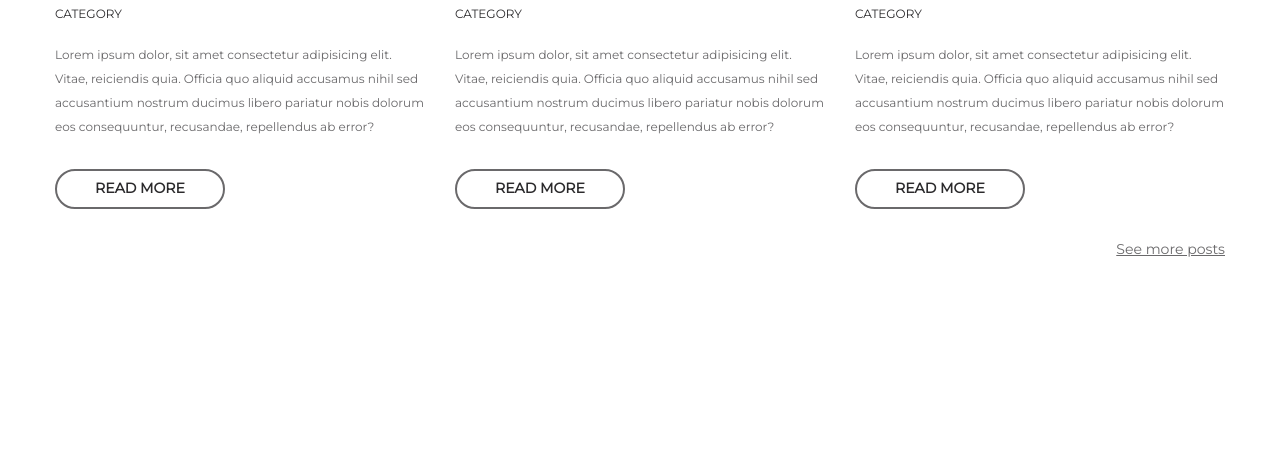
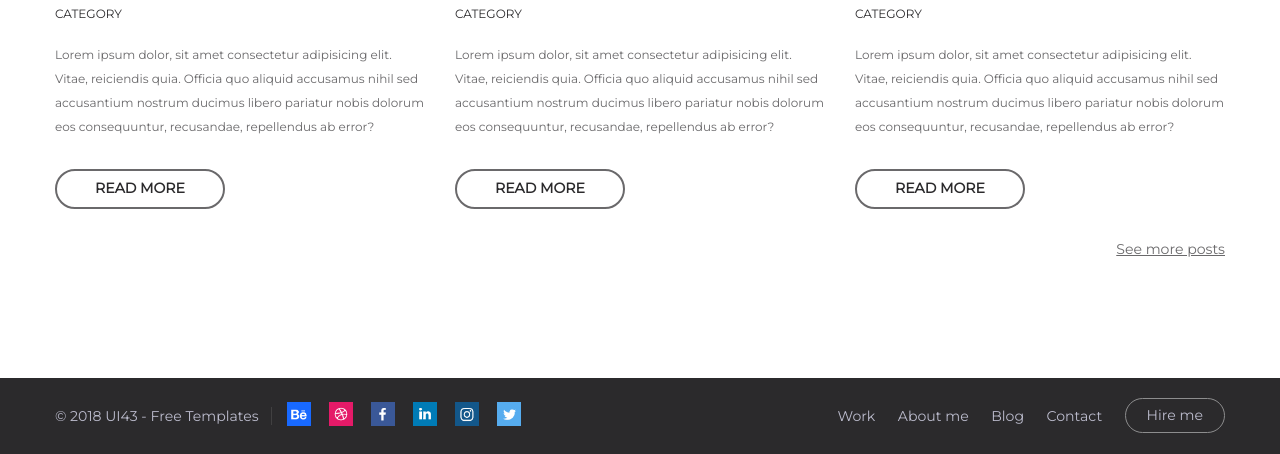
Before and after one commit to Kozlov-Daniil/PortfolioProjects, a plain HTML site: page PortfolioProject01/index.html in a window 1280 px wide. Shown: the part 3431-3885 px from the top of the page. Before the commit the page ends 3809 px from the top, so only its background shows below. Drawn offline with Linux system fonts and the light colour scheme.

Commit message:
PortfolioProject01_v6
Adding a section "Footer"

```diff
--- /dev/null
+++ b/PortfolioProject01/css/blocks/footer.less
@@ -0,0 +1,66 @@
+// main: ../style.less
+
+.footer{
+    background-color: @black;
+    padding: 1.35rem 0;
+}
+
+.footer__inner{
+    display: flex;
+    justify-content: space-between;
+}
+
+.footer__credits{
+    display: flex;
+    align-items: center;
+}
+
+.footer__copyright{
+    color: #BBBBCC;
+    font-size: 0.94rem;
+
+    border-right: 1px solid rgba(@gray, 0.35);
+    padding-right: 0.8rem;
+    margin-right: 1rem;
+}
+
+.footer__social{
+    display: flex;
+    align-items: center;
+
+    a{
+        margin-right: 1.2rem;
+        text-decoration: none;
+    }
+}
+
+.footer__nav{
+    display: flex;
+    align-items: center;
+    font-size: 0.94rem;
+}
+
+
+.footer__nav-link{
+    margin-left: 1.5rem;
+    color: #BBBBCC;
+    text-decoration: none;
+
+    &:hover{
+        text-decoration: underline;
+    }
+
+    &--btn{
+        border: 1px solid @gray-light;
+        border-radius: 20px;
+        padding: 0.6rem 1.4rem;
+        line-height: 1.1;
+
+        &:hover{
+            text-decoration: none;
+            background-color: @gray-light;
+            color: @black;
+            border-color: @gray-light;
+        }
+    }
+}
--- a/PortfolioProject01/css/style.less
+++ b/PortfolioProject01/css/style.less
@@ -42,6 +42,7 @@ margin: 0 0 1rem;
 @import "blocks/reviews";
 @import "blocks/news";
 @import "blocks/articles";
+@import "blocks/footer";
 
 
 // Helpers
--- a/PortfolioProject01/index.html
+++ b/PortfolioProject01/index.html
@@ -308,5 +308,48 @@
      </section> <!--/ News-->
 
 
+     <!-- Footer -->
+     <footer class="footer">
+        <div class="container">
+            <div class="footer__inner">
+                <div class="footer__credits">
+                    <div class="footer__copyright">
+                        &copy; 2018 UI43 - Free Templates
+                    </div>
+                    <div class="footer__social">
+                        <a href="#" target="_blank">
+                            <img src="images/be.png" width="24" alt="">
+                        </a>
+                        <a href="#" target="_blank">
+                            <img src="images/dribbble.png" width="24" alt="">
+                        </a>
+                        <a href="#" target="_blank">
+                            <img src="images/fb.png" width="24" alt="">
+                        </a>
+                        <a href="#" target="_blank">
+                            <img src="images/in.png" width="24" alt="">
+                        </a>
+                        <a href="#" target="_blank">
+                            <img src="images/instagram.png" width="24" alt="">
+                        </a>
+                        <a href="#" target="_blank">
+                            <img src="images/twitter.png" width="24" alt="">
+                        </a>
+                    </div>
+                </div>
+
+                <nav class="footer__nav">
+                    <a class="footer__nav-link" href="#">Work</a>
+                    <a class="footer__nav-link" href="#">About me</a>
+                    <a class="footer__nav-link" href="#">Blog</a>
+                    <a class="footer__nav-link" href="#">Contact</a>
+                    <a class="footer__nav-link footer__nav-link--btn" href="#">Hire me</a>
+                </nav>
+            </div>
+        </div>
+     </footer>
+
+
+
 </body>
 </html>
```
Also changed, not shown: PortfolioProject01/css/style.css.
